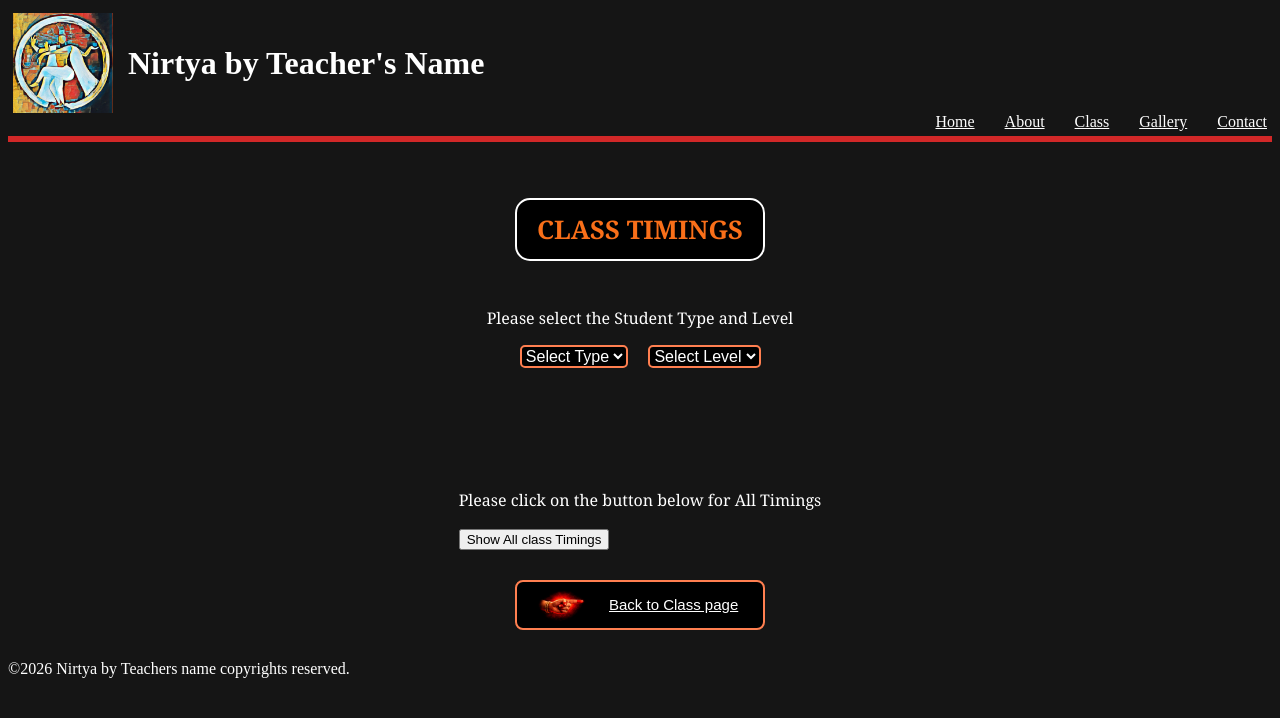
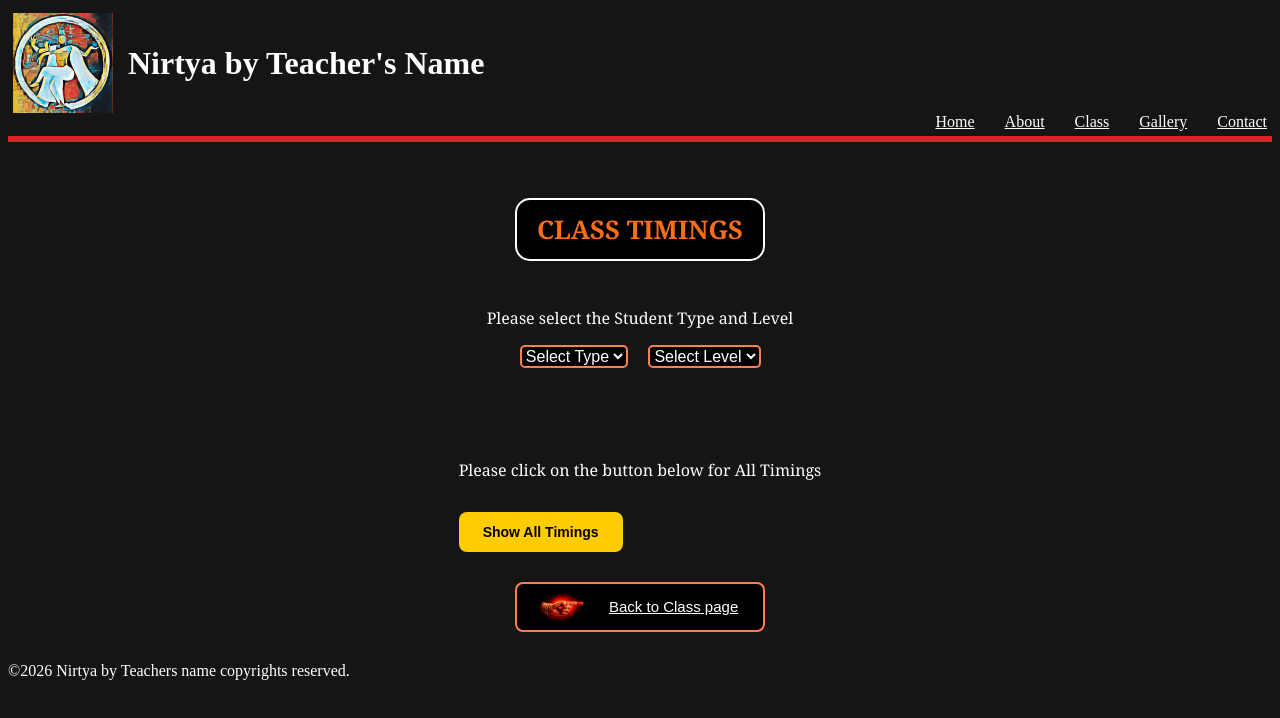
Before and after one commit to suganthi1410/unit1-finalproject-webapplication-suganthi-k, a React (Vite) app in the folder unit1-finalproject-suganthik/: page /schedule/timings in a window 1280 px wide. Shown: the top 718 px of the page. Built offline with nearby package versions, Linux system fonts and the light colour scheme; the HTML template or start-up script is replaced by a standard one.

Commit message:
made the show all timings button with effect and added classname as toggle-button in jsx,also made it show or hide

```diff
--- a/unit1-finalproject-suganthik/src/components/classschedule/ClassTimings.jsx
+++ b/unit1-finalproject-suganthik/src/components/classschedule/ClassTimings.jsx
@@ -48,10 +48,14 @@ function ClassTimings() {
 
     </div>
       <TimingsDisplay items={filteredTimings} />
-<div className="show-alltimings-button">
+
+<div className="show-all-timings">
        <p>Please click on the button below for All Timings</p>
-      <button onClick={() => setShowAll(!showAll)}>Show All class Timings
+
+      <button className="toggle-button" onClick={() => setShowAll(!showAll)}>
+        {showAll ? "Hide Timings" : "Show All Timings"}
       </button>
+
       {showAll && <TableforAllTimings/> }
 </div>
       <Link to= "/class">
--- a/unit1-finalproject-suganthik/src/components/classschedule/classpagecss/ClassTimings.css
+++ b/unit1-finalproject-suganthik/src/components/classschedule/classpagecss/ClassTimings.css
@@ -69,9 +69,26 @@
     line-height:1.6;
 }
 
-.show-alltimings-button{
-    margin-top:30Px;
+.toggle-button {
+  background-color: #ffcc00;
+  color: #000;
+  padding: 12px 24px;
+  border: none;
+  border-radius: 8px;
+  font-size: 14px;
+  font-weight: 600;
+  cursor: pointer;
+  margin-top: 15px;
+  transition: background-color 0.3s ease, transform 0.2s ease;
+}
 
+.toggle-button:hover {
+  background-color: #ffb700;
+  transform: translateY(-2px);
+}
+
+.toggle-button:active {
+  transform: scale(0.97);
 }
 
 .back-button{
```
Also changed, not shown: 1 other file (tests, documents, lock files or other folders).
